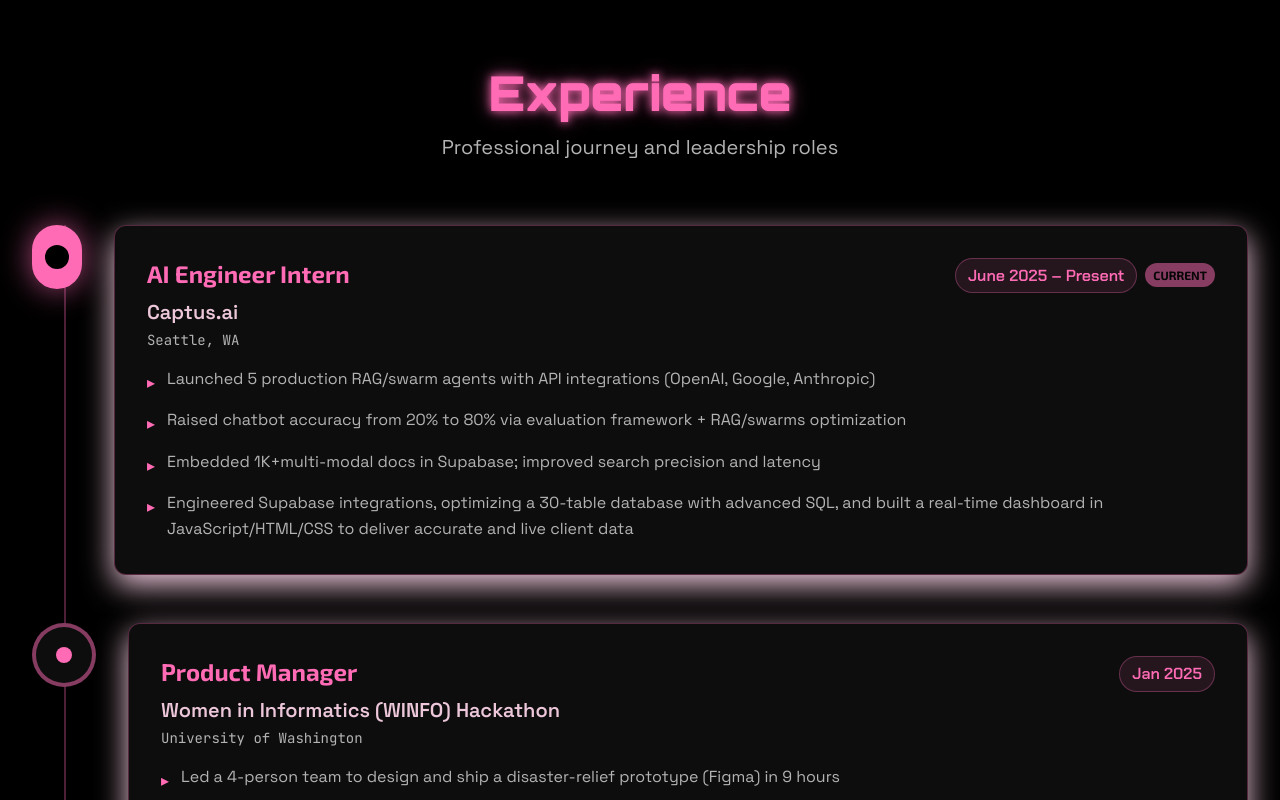
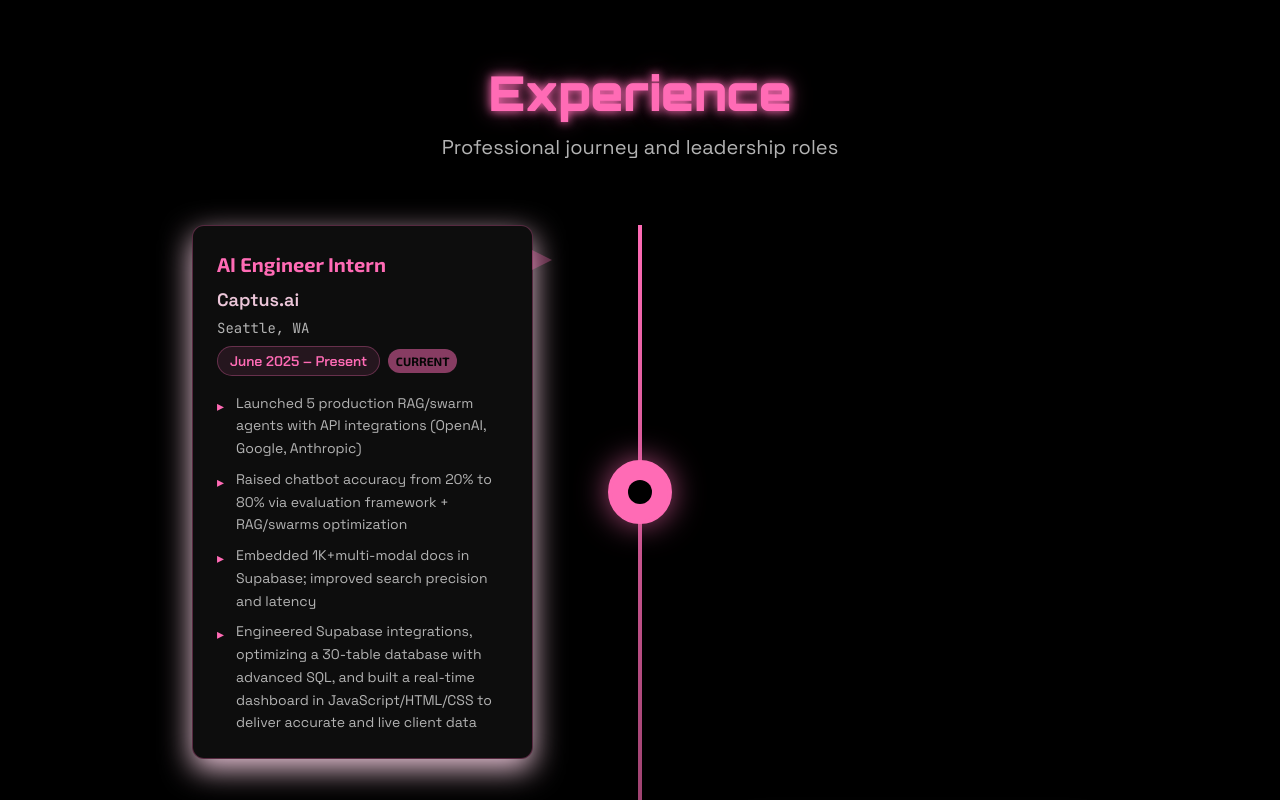
Before and after one commit to twu29/Portfolio, a React (Vite) app: page / in a window 1280 px wide. Shown: the part 2000-2800 px from the top of the page. Built offline with nearby package versions, Linux system fonts and the light colour scheme; the HTML template or start-up script is replaced by a standard one.

Commit message:
Update experience section

```diff
--- a/src/components/Experience.tsx
+++ b/src/components/Experience.tsx
@@ -51,19 +51,67 @@ const Experience = () => {
           </p>
         </div>
 
+        <div className="max-w-4xl mx-auto">
+          {/* Vertical Roadmap */}
           <div className="relative">
-          {/* Timeline line */}
-          <div className="absolute left-8 top-0 bottom-0 w-0.5 bg-primary/30" />
+            {/* Central vertical line */}
+            <div className="absolute left-1/2 transform -translate-x-0.5 top-0 bottom-0 w-1 bg-gradient-to-b from-primary via-primary/50 to-primary/20" />
 
-          <div className="space-y-12">
+            <div className="space-y-16">
               {experiences.map((exp, index) => (
                 <div
                   key={index}
-                className="relative flex items-start gap-8 animate-slide-up"
-                style={{ animationDelay: `${index * 200}ms` }}
+                  className={`relative flex items-center animate-fade-in ${
+                    index % 2 === 0 ? 'flex-row' : 'flex-row-reverse'
+                  }`}
+                  style={{ animationDelay: `${index * 300}ms` }}
                 >
-                {/* Timeline marker */}
-                <div className={`relative z-10 w-16 h-16 rounded-full border-4 flex items-center justify-center ${
+                  {/* Content Box */}
+                  <div className={`w-5/12 ${index % 2 === 0 ? 'pr-8' : 'pl-8'}`}>
+                    <div className="bg-card border border-primary/30 rounded-xl p-6 shadow-pink-soft hover:shadow-pink-glow transition-smooth relative">
+                      {/* Arrow pointing to timeline */}
+                      <div className={`absolute top-6 w-0 h-0 ${
+                        index % 2 === 0
+                          ? 'right-0 translate-x-full border-l-[20px] border-l-primary/30 border-y-[10px] border-y-transparent'
+                          : 'left-0 -translate-x-full border-r-[20px] border-r-primary/30 border-y-[10px] border-y-transparent'
+                      }`} />
+
+                      <div className="mb-4">
+                        <h3 className="text-xl font-exo font-bold text-primary mb-2">
+                          {exp.title}
+                        </h3>
+                        <h4 className="text-lg font-space-grotesk font-semibold text-pink-soft mb-1">
+                          {exp.company}
+                        </h4>
+                        <p className="text-muted-foreground font-jetbrains text-sm mb-2">
+                          {exp.location}
+                        </p>
+                        <div className="flex items-center gap-2">
+                          <span className="font-chakra font-semibold text-primary bg-primary/10 px-3 py-1 rounded-full border border-primary/30 text-sm">
+                            {exp.period}
+                          </span>
+                          {exp.current && (
+                            <span className="text-xs font-exo font-bold bg-primary text-primary-foreground px-2 py-1 rounded-full animate-pulse">
+                              CURRENT
+                            </span>
+                          )}
+                        </div>
+                      </div>
+
+                      <ul className="space-y-2 font-space-grotesk text-muted-foreground text-sm">
+                        {exp.achievements.map((achievement, achIndex) => (
+                          <li key={achIndex} className="flex items-start gap-3">
+                            <span className="text-primary mt-1 flex-shrink-0">▸</span>
+                            <span className="leading-relaxed">{achievement}</span>
+                          </li>
+                        ))}
+                      </ul>
+                    </div>
+                  </div>
+
+                  {/* Timeline Node */}
+                  <div className="absolute left-1/2 transform -translate-x-1/2 z-10">
+                    <div className={`w-16 h-16 rounded-full border-4 flex items-center justify-center ${
                       exp.current
                         ? "bg-primary border-primary shadow-pink-glow animate-glow"
                         : "bg-card border-primary/50"
@@ -74,44 +122,13 @@ const Experience = () => {
                         <div className="w-4 h-4 bg-primary rounded-full" />
                       )}
                     </div>
-
-                {/* Content */}
-                <div className="flex-grow bg-card border border-primary/30 rounded-xl p-8 shadow-pink-soft hover:shadow-pink-glow transition-smooth">
-                  <div className="flex flex-col lg:flex-row lg:justify-between lg:items-start mb-4">
-                    <div>
-                      <h3 className="text-2xl font-exo font-bold text-primary mb-2">
-                        {exp.title}
-                      </h3>
-                      <h4 className="text-xl font-space-grotesk font-semibold text-pink-soft mb-1">
-                        {exp.company}
-                      </h4>
-                      <p className="text-muted-foreground font-jetbrains text-sm">
-                        {exp.location}
-                      </p>
-                    </div>
-                    <div className="flex items-center gap-2 mt-2 lg:mt-0">
-                      <span className="font-chakra font-semibold text-primary bg-primary/10 px-3 py-1 rounded-full border border-primary/30">
-                        {exp.period}
-                      </span>
-                      {exp.current && (
-                        <span className="text-xs font-exo font-bold bg-primary text-primary-foreground px-2 py-1 rounded-full animate-pulse">
-                          CURRENT
-                        </span>
-                      )}
-                    </div>
                   </div>
 
-                  <ul className="space-y-3 font-space-grotesk text-muted-foreground">
-                    {exp.achievements.map((achievement, achIndex) => (
-                      <li key={achIndex} className="flex items-start gap-3">
-                        <span className="text-primary mt-1 flex-shrink-0">▸</span>
-                        <span className="leading-relaxed">{achievement}</span>
-                      </li>
-                    ))}
-                  </ul>
-                </div>
+                  {/* Empty space for opposite side */}
+                  <div className="w-5/12" />
                 </div>
               ))}
+            </div>
           </div>
         </div>
       </div>
--- a/src/components/Navigation.tsx
+++ b/src/components/Navigation.tsx
@@ -8,7 +8,7 @@ const Navigation = () => {
 
   useEffect(() => {
     const handleScroll = () => {
-      const sections = ["home", "about", "projects", "experience", "contact"];
+      const sections = ["home", "about", "experience", "projects", "contact"];
       const current = sections.find(section => {
         const element = document.getElementById(section);
         if (element) {
@@ -35,8 +35,8 @@ const Navigation = () => {
   const navItems = [
     { id: "home", label: "Home" },
     { id: "about", label: "About" },
+    { id: "experience", label: "Experience" },
     { id: "projects", label: "Projects" },
-    { id: "experience", label: "Experience" },
     { id: "contact", label: "Contact" },
   ];
 
```
Lines whose indentation alone changed are shown as unchanged.
